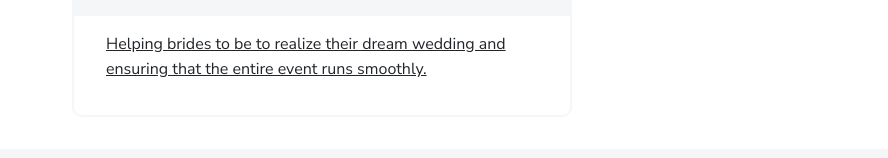
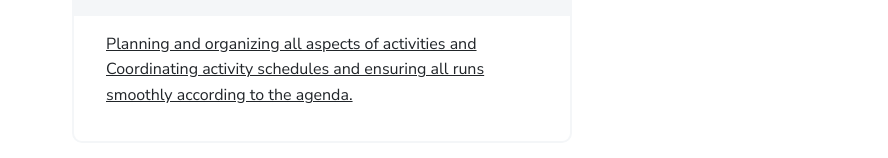
Before and after one commit to Luchaz/PWeb_Tugas1_CV, a plain HTML site: page index.html in a window 1280 px wide. Shown: the part 2472-2630 px from the top of the page, without its empty margins (56-944 px from the left). Drawn offline with Linux system fonts and the light colour scheme.

Commit message:
Update index.html

```diff
--- a/index.html
+++ b/index.html
@@ -275,7 +275,7 @@
             </div>
           </div>
           <div class="card-body px-3 py-2">
-            <p>Helping brides to be to realize their dream wedding and ensuring that the entire event runs smoothly.</p>
+            <p>Planning and organizing all aspects of activities and Coordinating activity schedules and ensuring all runs smoothly according to the agenda.</p>
           </div>
         </div>
       </div>
```
